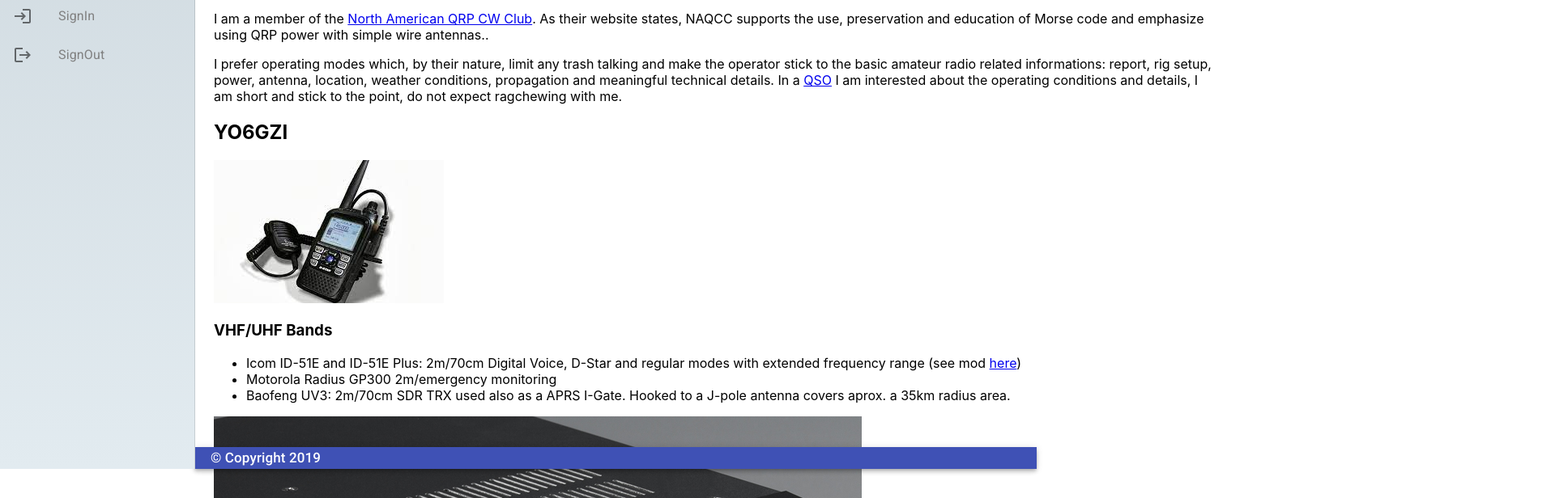
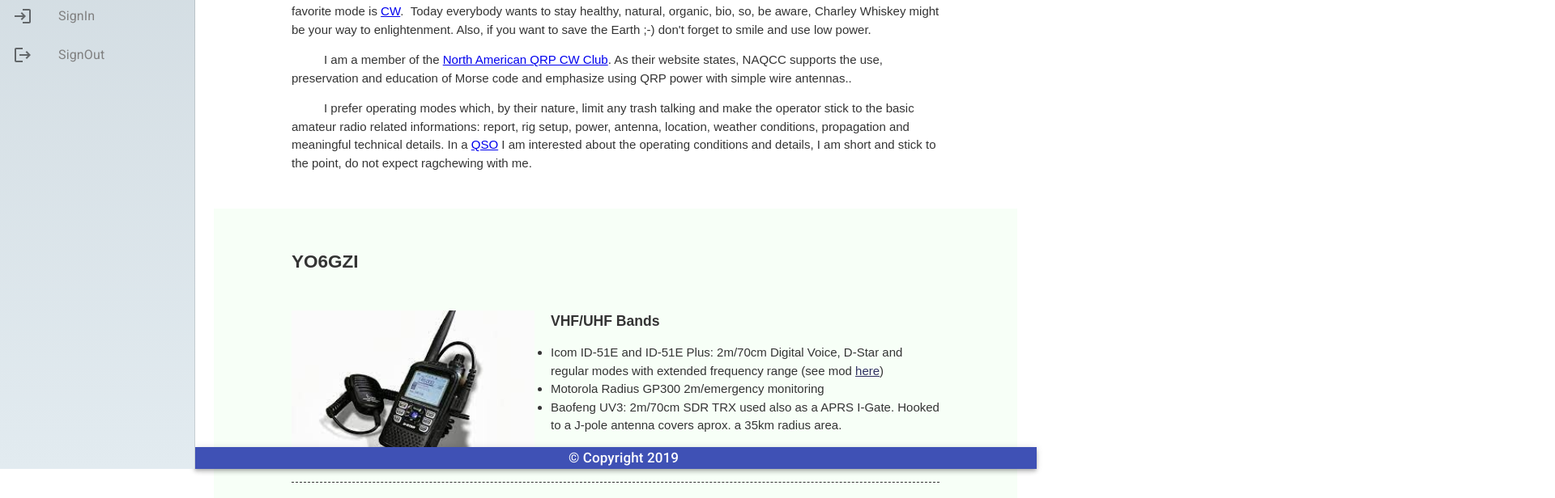
Before and after one commit to jfazakas/webpage, a React (Create React App) app: page / in a window 1280 px wide. Shown: the part 220-836 px from the top of the page at 81% size, 1920 px wide, since content can reach past the window. Built offline with nearby package versions, Linux system fonts and the light colour scheme.

Commit message:
added basic routing

```diff
--- a/package.json
+++ b/package.json
@@ -14,6 +14,7 @@
     "@testing-library/user-event": "^13.5.0",
     "react": "^17.0.2",
     "react-dom": "^17.0.2",
+    "react-router-dom": "^6.2.1",
     "react-scripts": "5.0.0",
     "web-vitals": "^2.1.4"
   },
--- a/src/App.js
+++ b/src/App.js
@@ -1,9 +1,17 @@
-import logo from './logo.svg';
-import './App.css';
+import { BrowserRouter as Router, Route, Link, Routes } from "react-router-dom";
+import "./App.css";
 import Home from "./pages/Home";
 
 export default function App() {
   return (
-    <Home />
+    <div>
+      <Router>
+        <Routes>
+          <Route exact path="/" element={<Home content="radio" />} />
+          <Route exact path="/radio" element={<Home content="radio" />} />
+          <Route exact path="/code" element={<Home content="code" />} />
+        </Routes>
+      </Router>
+    </div>
   );
-};
+}
--- a/src/pages/code/styles.css
+++ b/src/assets/css/styles.css
@@ -17,9 +17,10 @@
     line-height: 1.5;
   }
 
-  /* a {
-    color: #ffe66d;
-  } */
+.menuItemLink {
+  display: "block";
+  color: "white"
+}
 
   a:hover {
     text-decoration: none;
@@ -115,7 +116,6 @@
   -------------------------------*/
 
   .education {
-    background-image: url(images/joanna-kosinska-unsplash.jpg);
     background-size: cover;
     background-position: top right;
     padding-bottom: 100px;
--- a/src/components/MainContent.js
+++ b/src/components/MainContent.js
@@ -1,9 +1,7 @@
 import React from "react";
 import { makeStyles } from "@material-ui/core/styles";
-import { Grid } from "@material-ui/core";
-import { Typography } from "@material-ui/core";
 import Code from "../pages/code/Container";
-import Radio from "../pages/radio/Container";
+import Radio from "../pages/radio/Radio";
 
 const useStyles = makeStyles((theme) => ({
   toolbar: theme.mixins.toolbar,
@@ -21,14 +19,24 @@ const useStyles = makeStyles((theme) => ({
   },
 }));
 
-function MainContent() {
+function Content(props) {
+  if (props.page === "code") {
+    return <Code />;
+  }
+
+  if (props.page === "radio") {
+    return <Radio />;
+  }
+}
+
+function MainContent(props) {
   const classes = useStyles();
 
   return (
     <main className={classes.fullWidth}>
       <div className={classes.toolbar} />
       <div className={classes.content}>
-        <Radio />
+        <Content page={props.page} />
       </div>
     </main>
   );
--- a/src/components/TopMenu.js
+++ b/src/components/TopMenu.js
@@ -1,4 +1,5 @@
 import React from "react";
+import { Link } from "react-router-dom";
 import { makeStyles } from "@material-ui/core/styles";
 import AppBar from "@material-ui/core/AppBar";
 import Toolbar from "@material-ui/core/Toolbar";
@@ -24,6 +25,11 @@ const useStyles = makeStyles((theme) => ({
 
 const TopMenu = () => {
   const classes = useStyles();
+  const linkStyle = {
+    textDecoration: "none",
+    display: "block",
+    color: "white",
+  };
 
   return (
     <AppBar position="fixed" className={classes.appBar}>
@@ -36,16 +42,20 @@ const TopMenu = () => {
         >
           <MenuIcon />
         </IconButton>
+        <Link to="/code" style={linkStyle}>
           <MenuItem>
             <Typography variant="h6" className={classes.title}>
               Profile
             </Typography>
           </MenuItem>
+        </Link>
+        <Link to="/radio" style={linkStyle}>
           <MenuItem>
             <Typography variant="h6" className={classes.title}>
               Radio
             </Typography>
           </MenuItem>
+        </Link>
         <MenuItem>
           <Typography variant="h6" className={classes.title}>
             Weather
--- a/src/pages/Home.js
+++ b/src/pages/Home.js
@@ -11,14 +11,15 @@ const useStyles = makeStyles((theme) => ({
   },
 }));
 
-const Home = () => {
+const Home = (props) => {
   const classes = useStyles();
+  const content = props.content || "radio";
 
   return (
     <div className={classes.root}>
       <TopMenu />
       <SideMenu />
-      <MainContent />
+      <MainContent page={content} />
       <Footer />
     </div>
   );
--- a/src/pages/code/Container.js
+++ b/src/pages/code/Container.js
@@ -3,7 +3,7 @@ import Header from "./Header";
 import Projects from "./Projects";
 
 const Container = () => {
-  require("./styles.css");
+  require("../../assets/css/styles.css");
 
   return (
     <div className="body">
--- a/src/pages/radio/Container.js
+++ b/src/pages/radio/Radio.js
@@ -2,8 +2,8 @@ import React from "react";
 import Header from "./Header";
 import Projects from "./Projects";
 
-const Container = () => {
-  require("./css/styles.css");
+const Radio = () => {
+  require("../../assets/css/styles.css");
 
   return (
     <div className="body">
@@ -13,4 +13,4 @@ const Container = () => {
   );
 };
 
-export default Container;
+export default Radio;
```
Also changed, not shown: src/index.js (+4 -4 lines), src/pages/radio/css/styles.css (deleted), 1 other file (tests, documents, lock files or other folders). Lines whose indentation alone changed are shown as unchanged.
